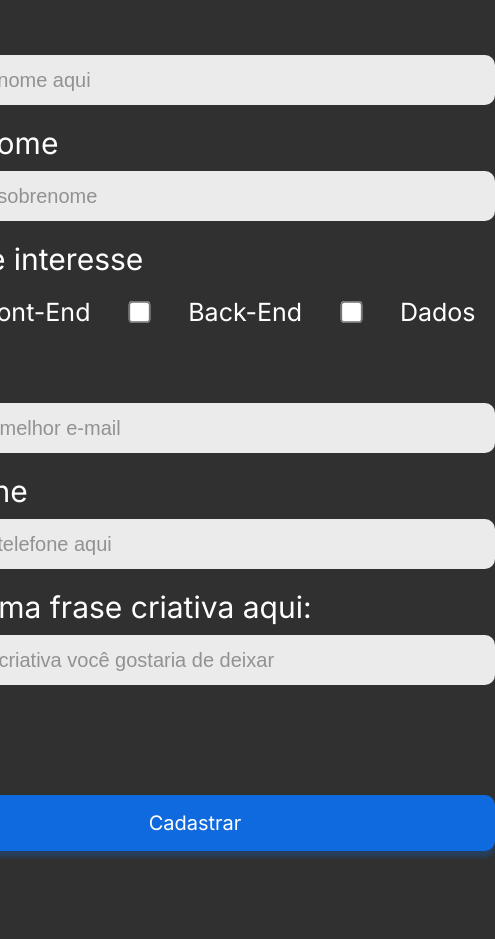
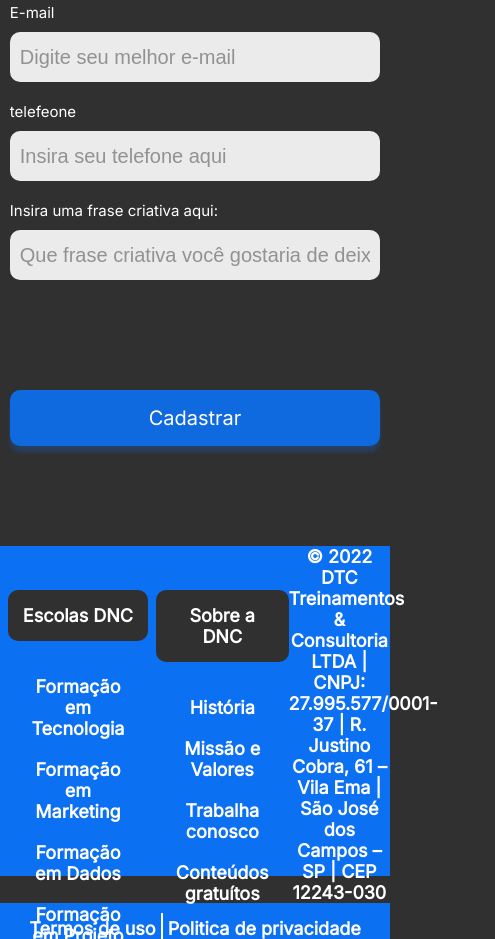
Before and after one commit to jhonscarvalho/bootcamp-DNC, a plain HTML site: page index.html in a window 390 px wide. Shown: the part 1061-2000 px from the top of the page, 495 px wide, since content can reach past the window. Drawn offline with Linux system fonts and the light colour scheme.

Commit message:
Adicionando media queries no projeto

```diff
--- a/index.html
+++ b/index.html
@@ -33,14 +33,17 @@
         </header>
 
         <form action="">
+
             <div class="formGroup">
                 <label>Nome</label>
                 <input type="text" placeholder="Insira seu nome aqui">
             </div>
+
             <div class="formGroup">
                 <label>Sobrenome</label>
                 <input type="text" placeholder="Insira seu sobrenome">
             </div>
+
             <div class="formGroup">
                 <label>Área de interesse</label>
                 <div class="areaInteresse">
@@ -54,25 +57,64 @@
                     <label>Dados</label>
                 </div>
             </div>
+
             <div class="formGroup">
                 <label>E-mail</label>
                 <input type="email" placeholder="Digite seu melhor e-mail">
             </div>
+
             <div class="formGroup">
                 <label>telefeone</label>
                 <input type="text" placeholder="Insira seu telefone aqui">
             </div>
+
             <div class="formGroup">
                 <label>Insira uma frase criativa aqui:</label>
                 <input type="text" placeholder="Que frase criativa você gostaria de deixar">
             </div>
 
             <input type="submit" value="Cadastrar">
-
         </form>
-
     </section>
 
+    <footer>
+        <div class="linha1">
+            <nav>
+                <h5>Escolas DNC</h5>
+
+                <ul>
+                    <li><a href="">Formação em Tecnologia</a></li>
+                    <li><a href="">Formação em Marketing</a></li>
+                    <li><a href="">Formação em Dados</a></li>
+                    <li><a href="">Formação em Projeto</a></li>
+                    <li><a href="">Formação em Produto</a></li>
+                </ul>
+            </nav>
+
+            <nav>
+                <h5>Sobre a DNC</h5>
+
+                <ul>
+                    <li><a href="">História</a></li>
+                    <li><a href="">Missão e Valores</a></li>
+                    <li><a href="">Trabalha conosco</a></li>
+                    <li><a href="">Conteúdos gratuítos</a></li>
+                </ul>
+            </nav>
+
+            <div class="endereço">
+                © 2022 DTC Treinamentos & Consultoria
+                LTDA | CNPJ: 27.995.577/0001-37 | R.
+                Justino Cobra, 61 – Vila Ema | São José dos
+                Campos – SP | CEP 12243-030
+            </div>
+        </div>
+
+        <div class="linha2">
+            <a href="">Termos de uso</a>
+            <a href="">Politica de privacidade</a>
+        </div>
+    </footer>
 </body>
 
 </html>
--- a/styles.css
+++ b/styles.css
@@ -14,7 +14,7 @@
     padding: 0px;
     background: linear-gradient(180deg, rgba(12, 112, 242, 0.5)19.91%, rgba(12, 112, 242, 0)24.84%), #303030;
     background-repeat: no-repeat;
-    height: 2206px;
+    height: px;
 }
 
 /* MENU PRINCIPAL */
@@ -142,11 +142,153 @@
 
 input[type="submit"] {
     background-color: rgba(12, 112, 242, 0.9);
-    width: 600px;
+    width: 100%;
     height: 56px;
-    margin-top: 100px;
+    margin: 100px 0px 100px 0px;
     color: white;
     box-shadow: 0px 6px 4px 0px rgba(12, 112, 242, 0.25);
     cursor: pointer;
     font-family: var(--fonte-padrao);
 }
+
+/* FOOTER */
+footer {
+    width: 100%;
+    height: 330px;
+    background-color: var(--azul-dnc);
+    font-family: var(--fonte-padrao);
+}
+
+footer .linha1 {
+    display: flex;
+    justify-content: space-around;
+    text-align: center;
+    align-items: center;
+}
+
+footer ul {
+    color: white;
+    list-style: none;
+    margin: 0px;
+    padding: 0px;
+    font-size: 20px;
+}
+
+footer nav {
+    display: flex;
+    flex-direction: column;
+    align-items: center;
+    height: 330px;
+}
+
+footer h5 {
+    color: white;
+    text-align: center;
+    font-size: 18px;
+    font-weight: 800;
+    background-color: var(--preto-dnc);
+    border-radius: 10px;
+    padding: 15px 15px 15px 15px;
+    margin-bottom: 15px;
+}
+
+footer ul li {
+    text-align: center;
+    text-align: center;
+    font-weight: 600;
+    font-size: 18px;
+    margin: 20px 20px 20px 20px;
+}
+
+footer ul li a {
+    text-decoration: none;
+    color: white;
+}
+
+footer ul li a:hover {
+    color: var(--cinza-hover);
+}
+
+footer .endereço {
+    text-align: center;
+    width: 26%;
+    color: white;
+    font-size: 18px;
+    font-weight: 600;
+}
+
+footer .linha2 {
+    height: 35px;
+    background-color: var(--azul-dnc);
+    display: flex;
+    justify-content: center;
+    margin: 0px;
+    padding: 10px;
+}
+
+footer .linha2 a {
+    font-family: var(--fonte-padrao);
+    font-size: 18px;
+    font-weight: 600;
+    color: white;
+    text-decoration: none;
+    padding: 5px;
+}
+
+footer .linha2 a:first-child {
+    border-right: 2px solid white;
+}
+
+footer .linha2 a:hover{
+    color: var(--cinza-hover);
+}
+
+@media only screen and (max-width:600px) {
+        /* MENU */
+        #principal {
+            flex-direction: column;
+            height: auto;
+        }
+
+        #menu {
+            flex-direction: column;
+            width: 100%;
+            margin: 0px;
+        }
+
+        #menu a {
+            display: flex;
+            height: 50px;
+            align-items: center;
+        }
+
+        #principal button {
+            width: 100%;
+            margin-right: 0px;
+        }
+
+        /* SECTION */
+        section h1 {
+            font-size: 38px;
+        }
+
+        section h2 {
+            font-size: 28px;
+            padding-right: 15px;
+            padding-left: 15px;
+        }
+
+        form {
+            width: 95%;
+            font-size: 15px;
+        }
+
+        .areaInteresse label {
+            font-size: 15px;
+        }
+
+        .checkbox label {
+            font-size: 15px;
+        }
+
+}
```
